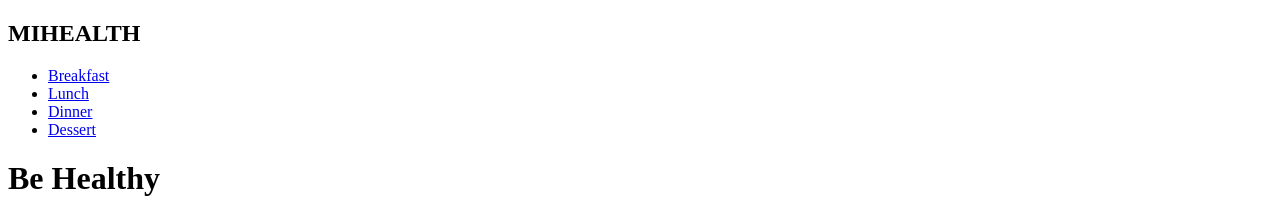
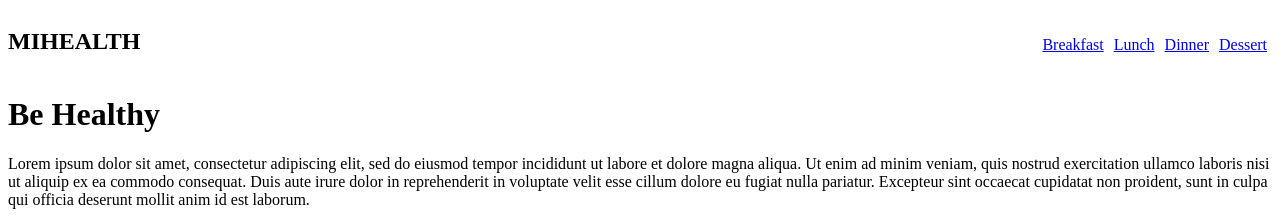
Before and after one commit to TannerGarner/MtechSimpleWebsiteProject, a plain HTML site: page index.html in a window 1280 px wide. Shown: the top 216 px of the page. Drawn offline with Linux system fonts and the light colour scheme.

Commit message:
Add main.css and html link to main.css

```diff
--- a/index.html
+++ b/index.html
@@ -3,7 +3,8 @@
 <head>
     <meta charset="UTF-8">
     <meta name="viewport" content="width=device-width, initial-scale=1.0">
-    <title>Document</title>
+    <title>MIHEALTH</title>
+    <link rel="stylesheet" href="main.css">
 </head>
 <body>
     <nav>
--- /dev/null
+++ b/main.css
@@ -0,0 +1,16 @@
+nav{
+    display: flex;
+    justify-content: space-between;
+}
+
+nav>ul{
+    display: flex;
+    align-items: right;
+    justify-content: flex-end space-between;
+    align-items:flex-end;
+}
+
+nav>ul>li{
+    list-style: none;
+    padding: 5px 5px 5px 5px;
+}
```
